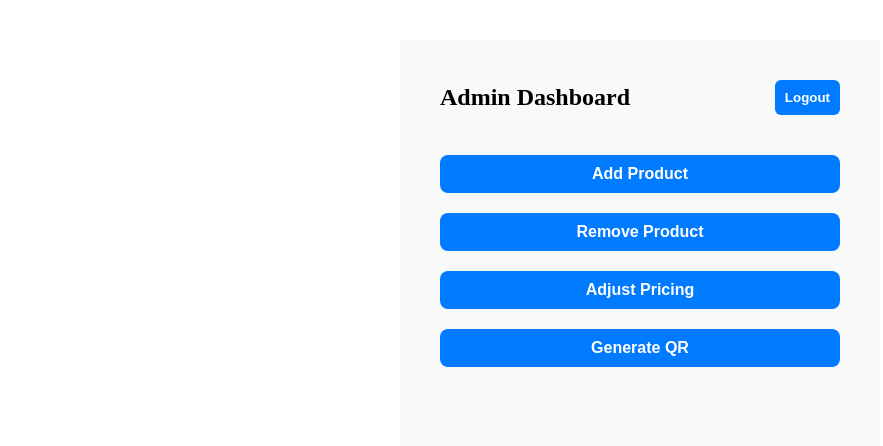
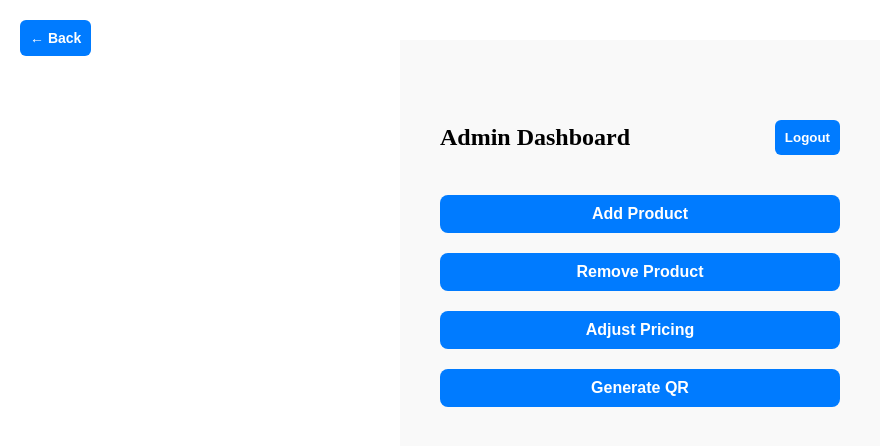
Before and after one commit to Priyanshh95/smart-qr-walmart, a React (Create React App) app in the folder admin-dashboard/: page /dashboard in a window 1280 px wide. Shown: the top 446 px of the page, without its empty margins (0-883 px from the left). Built offline with nearby package versions, Linux system fonts and the light colour scheme; sample sign-in values are in the browser's storage.

Commit message:
added back button in admin-dashboard

```diff
--- a/admin-dashboard/src/AddProduct.js
+++ b/admin-dashboard/src/AddProduct.js
@@ -1,6 +1,7 @@
 import React, { useState } from 'react';
 import axios from 'axios';
 import './Dashboard.css';
+import BackButton from './BackButton';
 
 const AddProduct = () => {
   const [name, setName] = useState('');
@@ -38,6 +39,7 @@ const AddProduct = () => {
 
   return (
     <div className="dashboard-container">
+      <BackButton />
       <h2>Add Product</h2>
       <input placeholder="Product Name" value={name} onChange={(e) => setName(e.target.value)} />
       <input placeholder="Ingredients" value={ingredients} onChange={(e) => setIngredients(e.target.value)} />
--- a/admin-dashboard/src/AdjustPricing.js
+++ b/admin-dashboard/src/AdjustPricing.js
@@ -1,6 +1,7 @@
 import React, { useState } from 'react';
 import axios from 'axios';
 import './Dashboard.css';
+import BackButton from './BackButton';
 
 const AdjustPricing = () => {
   const [productId, setProductId] = useState('');
@@ -25,6 +26,7 @@ const AdjustPricing = () => {
 
   return (
     <div className="dashboard-container">
+      <BackButton />
       <h2>Adjust Product Pricing</h2>
       <input placeholder="Product ID" value={productId} onChange={(e) => setProductId(e.target.value)} />
       <input placeholder="New Price (₹)" type="number" value={newPrice} onChange={(e) => setNewPrice(e.target.value)} />
--- /dev/null
+++ b/admin-dashboard/src/BackButton.css
@@ -0,0 +1,23 @@
+.back-button {
+  position: fixed;
+  top: 20px;
+  left: 20px;
+  background-color: #6c757d;
+  color: white;
+  border: none;
+  padding: 10px 15px;
+  border-radius: 6px;
+  cursor: pointer;
+  font-size: 14px;
+  font-weight: 500;
+  z-index: 1000;
+  transition: background-color 0.2s ease;
+}
+
+.back-button:hover {
+  background-color: #5a6268;
+}
+
+.back-button:active {
+  transform: translateY(1px);
+}
--- /dev/null
+++ b/admin-dashboard/src/BackButton.js
@@ -0,0 +1,19 @@
+import React from 'react';
+import { useNavigate } from 'react-router-dom';
+import './BackButton.css';
+
+const BackButton = () => {
+  const navigate = useNavigate();
+
+  const handleBack = () => {
+    navigate(-1); // Go back to previous page
+  };
+
+  return (
+    <button className="back-button" onClick={handleBack}>
+      ← Back
+    </button>
+  );
+};
+
+export default BackButton;
--- a/admin-dashboard/src/Dashboard.css
+++ b/admin-dashboard/src/Dashboard.css
@@ -1,5 +1,6 @@
 .dashboard-container {
   padding: 40px;
+  padding-top: 80px; /* Add extra padding to account for fixed back button */
   background: #f9f9f9;
   min-height: 100vh;
 }
--- a/admin-dashboard/src/Dashboard.js
+++ b/admin-dashboard/src/Dashboard.js
@@ -1,6 +1,7 @@
 import React from 'react';
 import { useNavigate } from 'react-router-dom';
 import './Dashboard.css';
+import BackButton from './BackButton';
 
 const Dashboard = () => {
   const navigate = useNavigate();
@@ -12,6 +13,7 @@ const Dashboard = () => {
 
   return (
     <div className="dashboard-container">
+      <BackButton />
       <div className="dashboard-header">
         <h2>Admin Dashboard</h2>
         <button onClick={logout}>Logout</button>
--- a/admin-dashboard/src/ProductQR.js
+++ b/admin-dashboard/src/ProductQR.js
@@ -2,6 +2,7 @@
 import React, { useState, useEffect } from 'react';
 import { QRCodeSVG } from 'qrcode.react';
 import axios from 'axios';
+import BackButton from './BackButton';
 
 const ProductQR = () => {
   const [products, setProducts] = useState([]);
@@ -59,7 +60,8 @@ const ProductQR = () => {
   }, [userEmail]);
 
   return (
-    <div style={{ padding: 20 }}>
+    <div style={{ padding: 20, paddingTop: 80 }}>
+      <BackButton />
       <h2>Generate QR for Products</h2>
       <input
         placeholder="Product Name"
--- a/admin-dashboard/src/RemoveProduct.js
+++ b/admin-dashboard/src/RemoveProduct.js
@@ -1,6 +1,7 @@
 import React, { useState } from 'react';
 import axios from 'axios';
 import './Dashboard.css';
+import BackButton from './BackButton';
 
 const RemoveProduct = () => {
   const [productId, setProductId] = useState('');
@@ -21,6 +22,7 @@ const RemoveProduct = () => {
 
   return (
     <div className="dashboard-container">
+      <BackButton />
       <h2>Remove Product</h2>
       <input placeholder="Product ID" value={productId} onChange={(e) => setProductId(e.target.value)} />
       <button onClick={handleRemove}>Remove</button>
```
Also changed, not shown: 2 other files (tests, documents, lock files or other folders).
